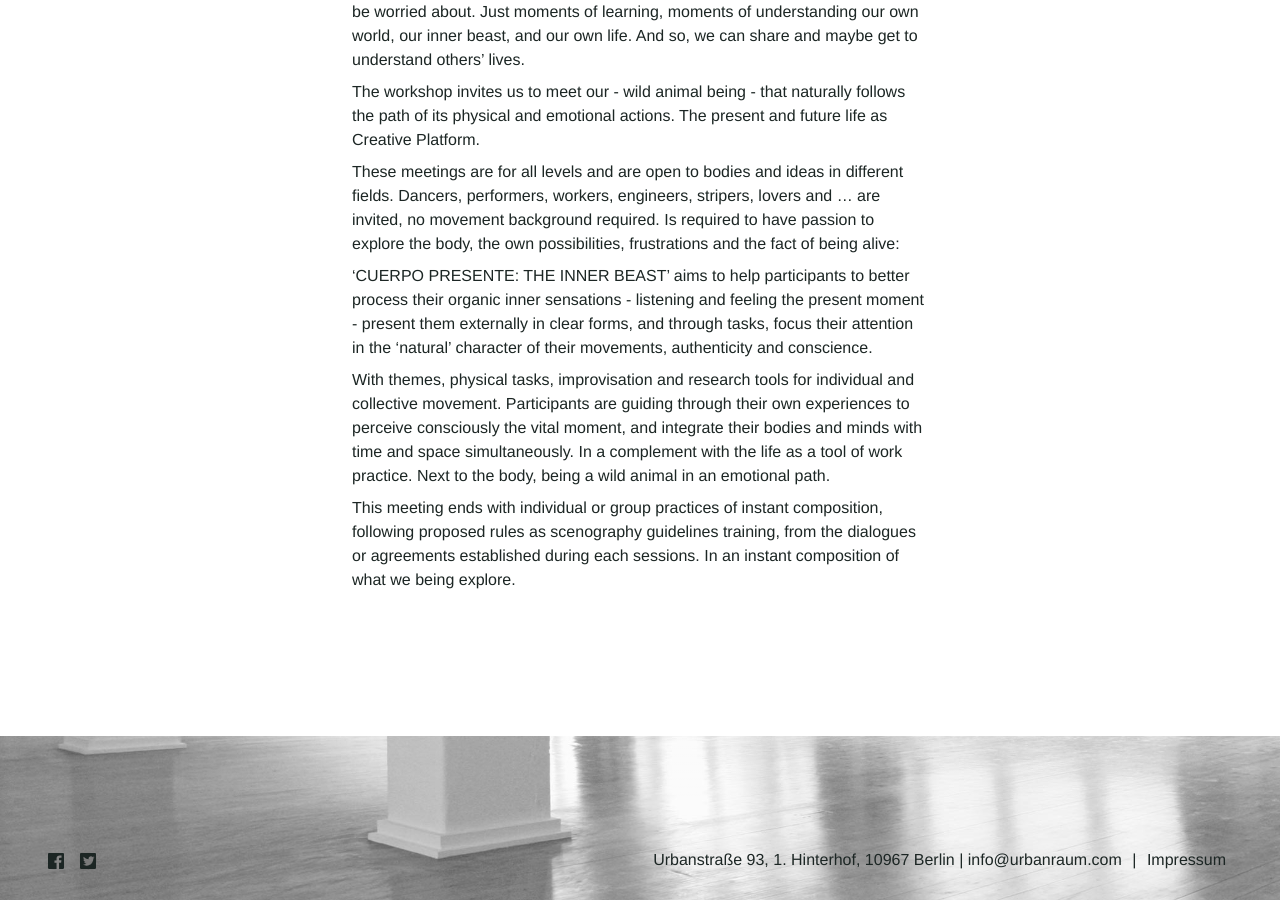
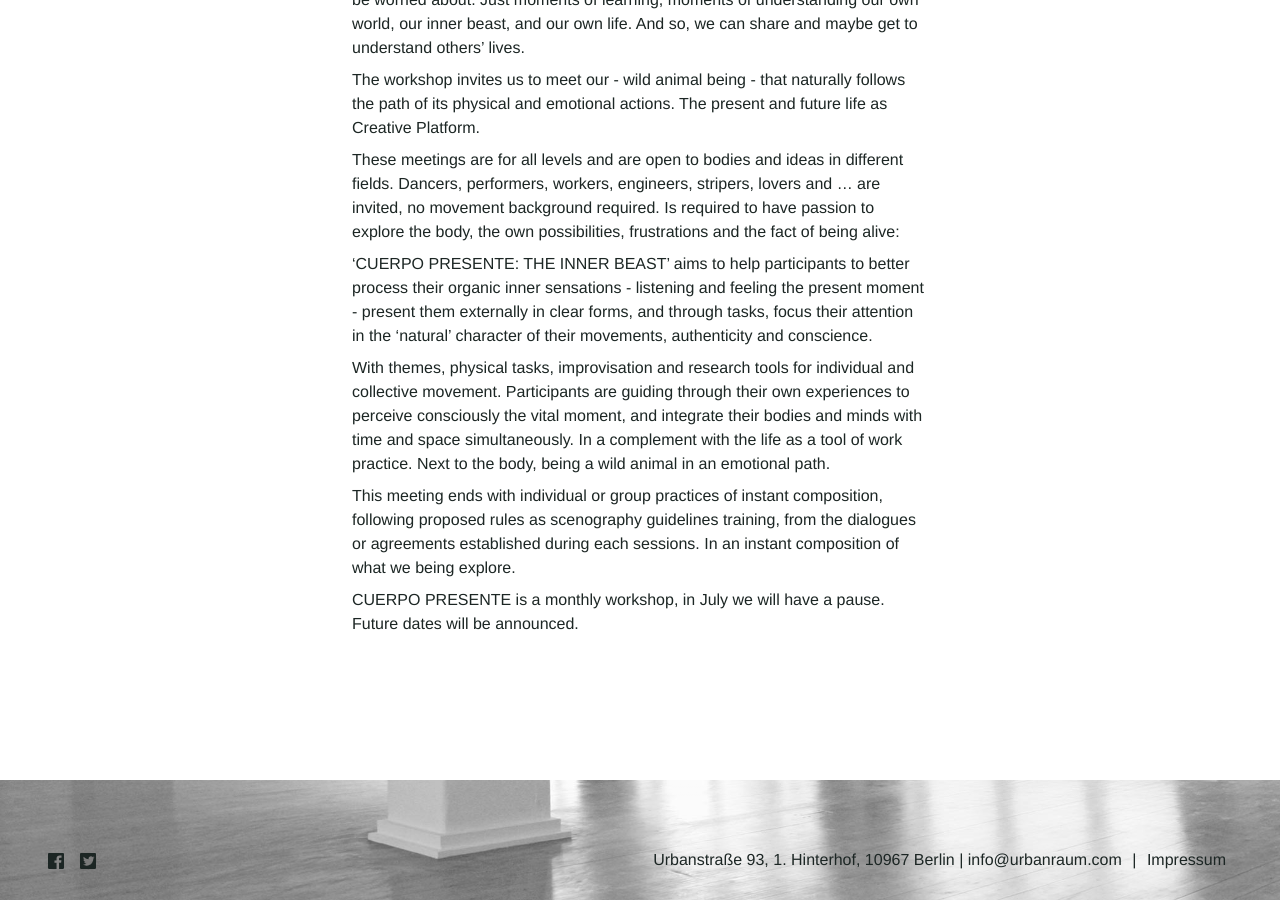
Before and after one commit to Kriesse/urbanraum, a Jekyll site: the page built from _workshops/cuerpo-presente.md, in a window 1280 px wide and 900 px high, scrolled down 900 px. Built offline with Jekyll 4.4.1, drawn with Linux system fonts in a browser that asks for light colours; nearby versions of some CDN libraries; some of the changed lines change nothing that is shown; some of the changed text lies outside the part shown.

Commit message:
Update cuerpo-presente.md

```diff
--- a/_workshops/cuerpo-presente.md
+++ b/_workshops/cuerpo-presente.md
@@ -21,9 +21,9 @@
 level_en: "Open Level"
 level_de: "Open Level"
 
-price_en: 'EUR 65'
+price_en: 'EUR 65 | Early pay before 4th of June: EUR 60'
 
-price_de: '65 EUR'
+price_de: '65 EUR | Frühbucher-Rabatt bis 4. Juni: 60 Euro'
 
 language_en:
 language_de:
@@ -41,6 +41,9 @@
 
   This meeting ends with individual or group practices of instant composition, following proposed rules as scenography guidelines training, from the dialogues or agreements established during each sessions. In an instant composition of what we being explore.
 
+  CUERPO PRESENTE is a monthly workshop, in July we will have a pause. Future dates will be announced.
+
+
 description_de:
 
 ---
```
